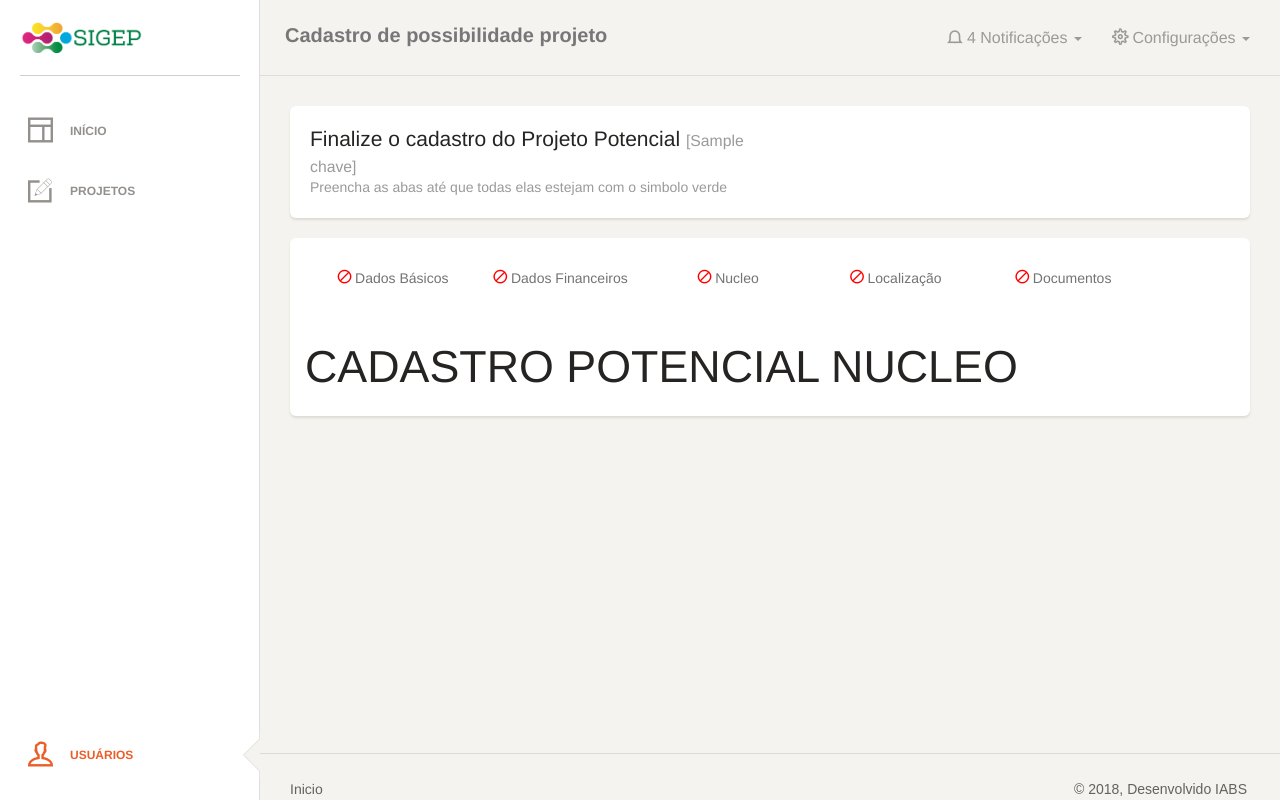
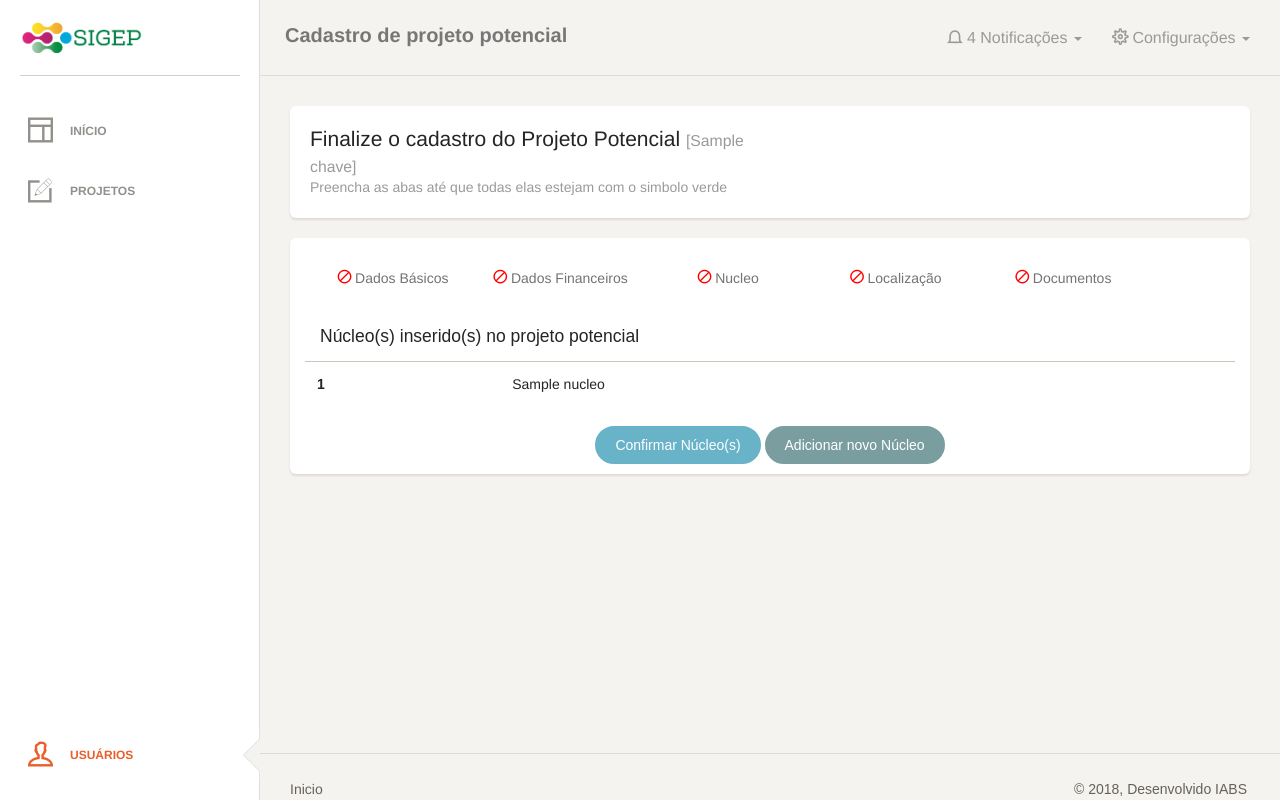
Before and after one commit to oscip-iabs/sigep, a Django app: template templates/projeto/potencial/cadastros/nucleo.html in a window 1280 px wide. Run offline with Django 3.2, Linux system fonts and the light colour scheme; the template is opened without the code that fills it: most values are stand-ins (such as "Sample title", 1, 10 or a date in 2020); some libraries are stand-ins or nearby versions; some web fonts are replaced.

Commit message:
Funcionalidade de projeto potencial com o módulo núcleo;

```diff
--- a/templates/projeto/potencial/cadastros/cadastro_potencial_base.html
+++ b/templates/projeto/potencial/cadastros/cadastro_potencial_base.html
@@ -6,7 +6,7 @@
 	<link href="{% static "css/projeto/cadastro_projeto.css" %}" rel="stylesheet">
 {% endblock %}
 
-{% block name_page %} Cadastro de possibilidade projeto {% endblock %}
+{% block name_page %} Cadastro de projeto potencial{% endblock %}
 
 {% block base_content %}
 
--- a/templates/projeto/potencial/cadastros/nucleo.html
+++ b/templates/projeto/potencial/cadastros/nucleo.html
@@ -4,6 +4,69 @@
 
 {% block base_cadastro_potencial %}
 
-    <h1>CADASTRO POTENCIAL NUCLEO</h1>
+    <div class="tab-content">
+
+{#        <div class="tab-pane active" id="tab_default_2">#}
+{#            <h4 class="title">Cadastro do(s) Núcleo(s) do projeto potencial</h4>#}
+{#        </div>#}
+
+        <div class="row">
+            <div class="col-md-12">
+                <table class="table table-hover">
+                    <thead>
+                        <tr>
+                            <th colspan="2">Núcleo(s) inserido(s) no projeto potencial</th>
+                        </tr>
+                    </thead>
+                    <tbody>
+                    {% for nucleos in nucleo_cadastrado %}
+                        <tr>
+                            <th>{{ forloop.counter }}</th>
+                            <td>{{ nucleos.nucleo }}</td>
+                        </tr>
+                    {% endfor %}
+                    </tbody>
+                </table>
+            </div>
+            <div class="col-lg-12 col-xs-12">
+                <div class="text-center">
+                {% if nucleo_cadastrado and not check_nucleo %}
+                    <button type="submit" class="btn btn-info btn-fill btn-wd">Confirmar Núcleo(s)</button>
+                {% endif %}
+                    <button type="button" class="btn btn-primary btn-fill btn-wd" data-toggle="modal"
+                                    data-target="#myModalNucleo">Adicionar novo Núcleo</button>
+                </div>
+            </div>
+        </div>
+
+    </div>
+
+    <!-- Modal -->
+    <div class="modal fade" id="myModalNucleo" role="dialog">
+        <div class="modal-dialog ">
+            <form method="POST">
+                {% csrf_token %}
+                <div class="modal-content">
+                    <div class="modal-header">
+                        <button type="button" class="close" data-dismiss="modal">&times;</button>
+                        <h4 class="modal-title">Adicionar núcleo</h4>
+                    </div>
+                    <div class="modal-body">
+                        <div class="row">
+                            <div class="col-lg-12 col-lg-12">
+                                <div class="form-group">
+                                    <label for="id_nucleo">Núcleos</label>
+                                    {{ formNucleo.nucleo }}
+                                </div>
+                            </div>
+                        </div>
+                    </div>
+                    <div class="modal-footer">
+                        <button type="submit" class="btn btn-info btn-fill btn-wd">Salvar Núcleo</button>
+                    </div>
+                </div>
+            </form>
+        </div>
+    </div>
 
 {% endblock %}
```
Also changed, not shown: projeto/forms.py (+13 -0 lines), projeto/views.py (+36 -8 lines).
